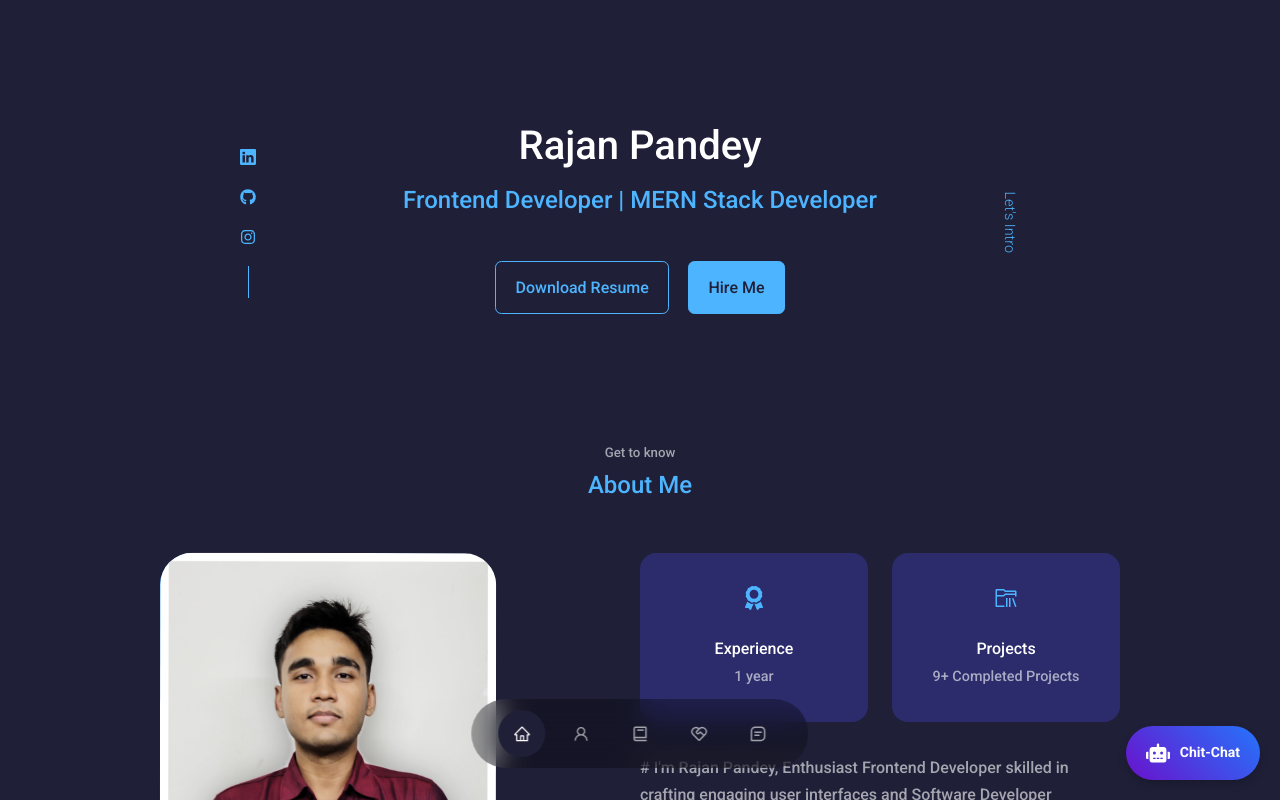
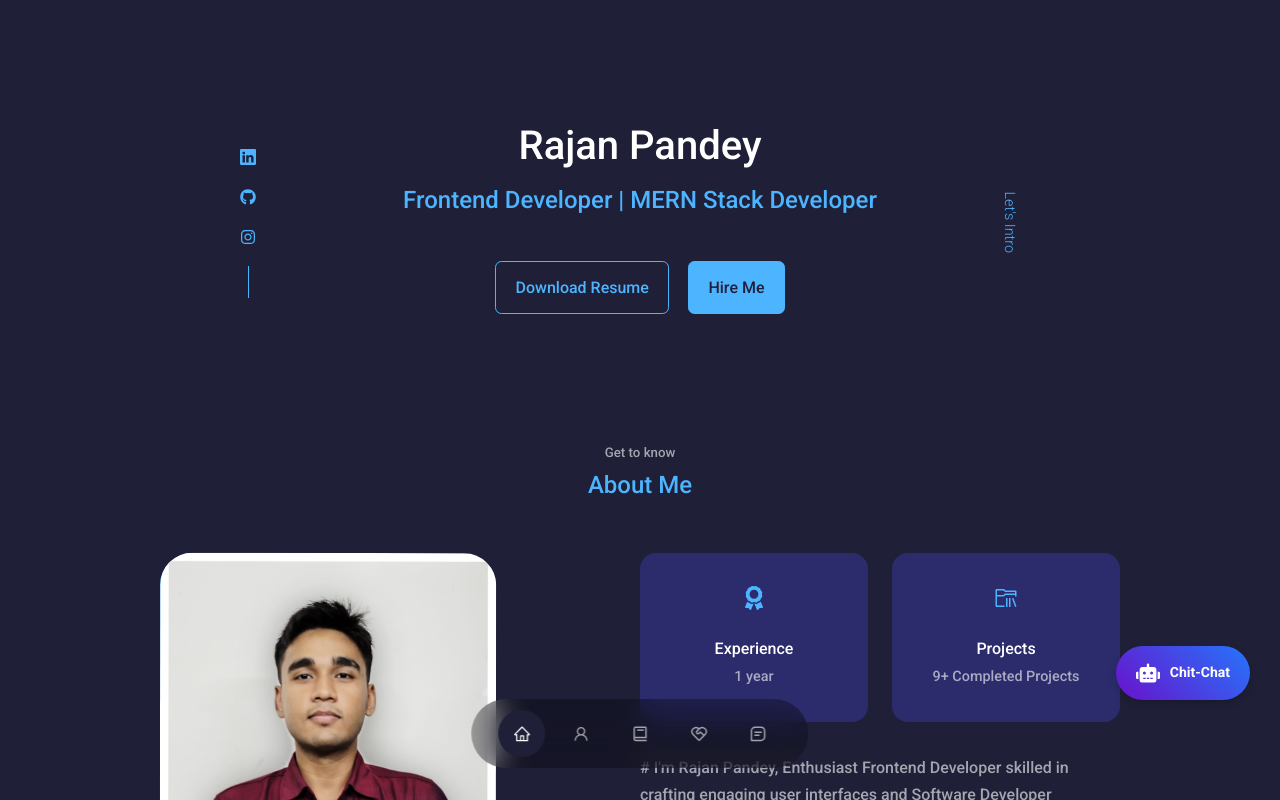
Before and after one commit to RajanPandey1311/Rajan_PortFolio, a React (Create React App) app: page / in a window 1280 px wide. Shown: the top 800 px of the page. Built offline with nearby package versions, Linux system fonts and the light colour scheme.

Commit message:
Update chatbot.css

```diff
--- a/src/components/chatbot/chatbot.css
+++ b/src/components/chatbot/chatbot.css
@@ -1,8 +1,9 @@
 
 .chatbot-button {
     position: fixed;
-    bottom: 20px;
-    right: 20px;
+    bottom: 100px;
+    right: 30px;
+    z-index: 10;
     background: linear-gradient(45deg, #6a11cb, #2575fc);
     color: white;
     padding: 15px 20px;
```
